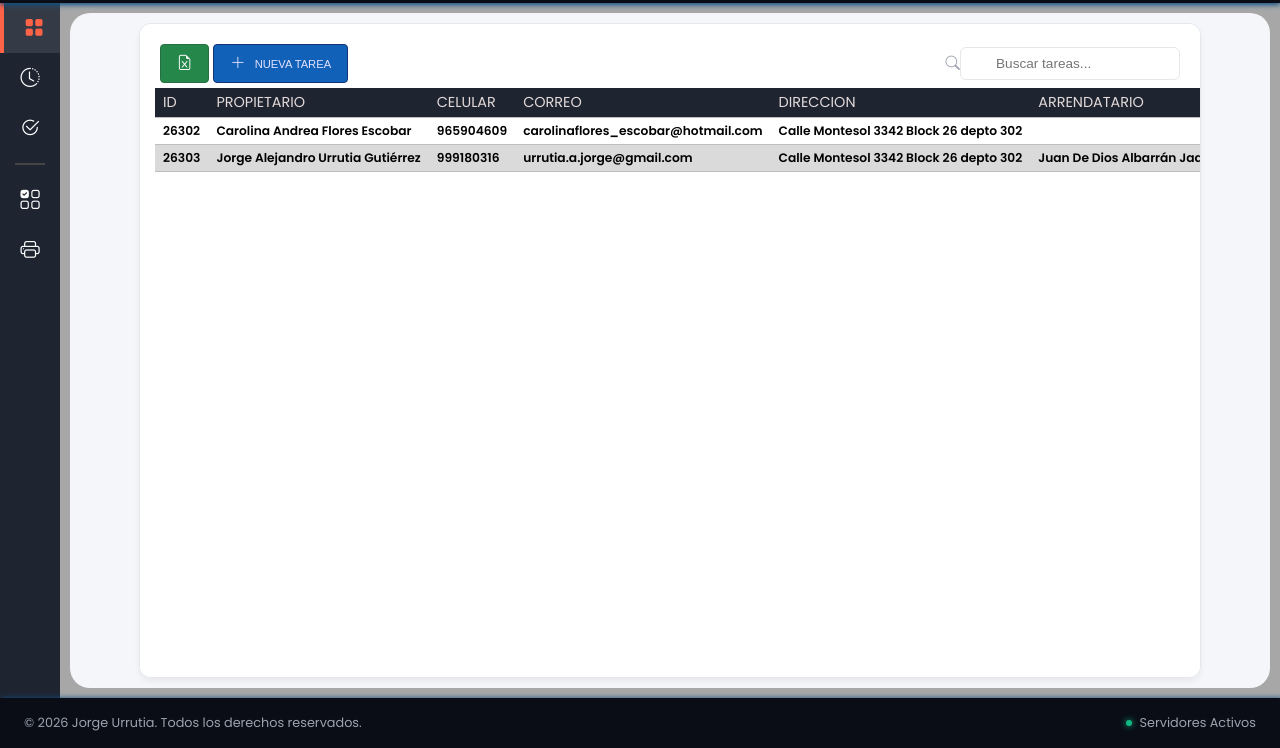
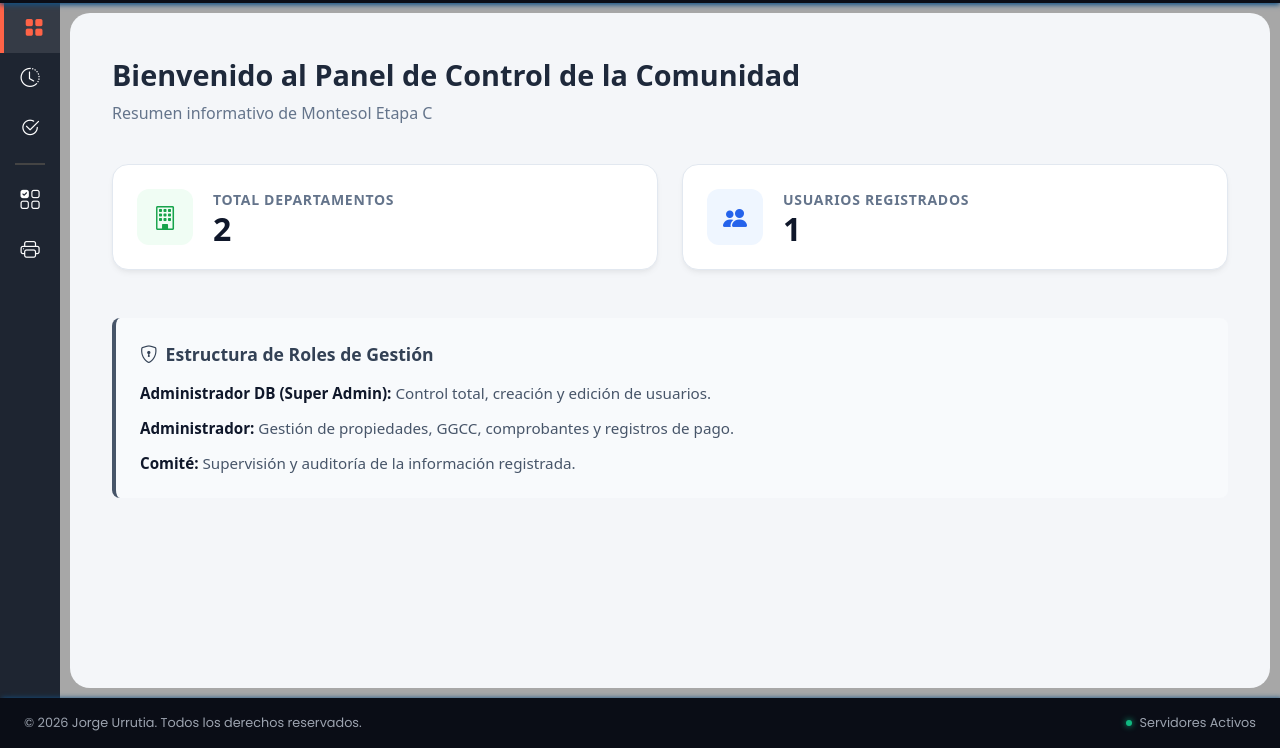
Before and after one commit to JorgeUrrutiaG/Montesol-etapa-c, a plain HTML site: page index.html in a window 1280 px wide. Shown: the part 52-800 px from the top of the page. Drawn offline with nearby package versions, Linux system fonts and the light colour scheme.

Commit message:
Se agrega panel inicial

```diff
--- a/index.html
+++ b/index.html
@@ -16,6 +16,7 @@
     <!-- Si tienes un archivo CSS principal, se conectará aquí abajo -->
     <link rel="stylesheet" href="./modules/dom/css/style.css">
     <link rel="stylesheet" href="./modules/dom/css/tabla.css">
+    <link rel="stylesheet" href="./modules/dom/css/panelPrincipal.css">
 </head>
 
 <body>
--- a/modules/app.js
+++ b/modules/app.js
@@ -2,7 +2,7 @@ import { PropiedadesService } from "./services/propiedades.service.js";
 import { UserDOM } from "./dom/user.dom.js";
 import { UserService } from "./services/user.service.js";
 import { NavigationDOM } from "./dom/navigation.dom.js";
-import { TablaDOM } from "./dom/tabla.dom.js";
+// import { TablaDOM } from "./dom/tabla.dom.js";
 import { SectionsDOM } from "./dom/sections.dom.js"; // <-- Nueva importación
 
 // Importación de layouts HTML planos
@@ -26,7 +26,7 @@ async function iniciarSistema() {
 
         // 3. Inicializar componentes visuales de las secciones
         NavigationDOM.inicializar(SectionsDOM.manejarCambioSeccion);
-        TablaDOM.inicializar();
+        // TablaDOM.inicializar();
 
         // 4. Renderizar la vista inicial del Panel Principal inmediatamente
         SectionsDOM.manejarCambioSeccion("PANEL PRINCIPAL");
--- /dev/null
+++ b/modules/dom/css/panelPrincipal.css
@@ -0,0 +1,135 @@
+/* ==========================================================================
+   PANEL DE CONTROL PRINCIPAL (DASHBOARD)
+   ========================================================================== */
+
+/* Contenedor principal con espaciado fluido */
+.panel-container {
+    padding: 2rem;
+    max-width: 1200px;
+    margin: 0 auto;
+    font-family: system-ui, -apple-system, BlinkMacSystemFont, 'Segoe UI', Roboto, sans-serif;
+}
+
+/* Encabezado de bienvenida animado */
+.panel-welcome {
+    margin-bottom: 2.5rem;
+}
+
+.panel-welcome h2 {
+    font-size: 1.8rem;
+    color: #1e293b; /* Azul grisáceo oscuro */
+    margin: 0 0 0.5rem 0;
+    font-weight: 700;
+}
+
+.panel-welcome p {
+    font-size: 1rem;
+    color: #64748b; /* Gris texto secundario */
+    margin: 0;
+}
+
+/* Grilla adaptable para las Tarjetas Métricas */
+.dashboard-cards {
+    display: grid;
+    grid-template-columns: repeat(auto-fit, minmax(280px, 1fr));
+    gap: 1.5rem;
+    margin-bottom: 3rem;
+}
+
+/* Tarjeta Métrica Individual (Card) */
+.card-metric {
+    background: #ffffff;
+    border: 1px solid #e2e8f0;
+    border-radius: 16px; /* Bordes suaves modernos */
+    padding: 1.5rem;
+    display: flex;
+    align-items: center;
+    gap: 1.25rem;
+    box-shadow: 0 4px 6px -1px rgba(0, 0, 0, 0.05), 0 2px 4px -1px rgba(0, 0, 0, 0.03);
+    transition: transform 0.2s ease, box-shadow 0.2s ease; /* Efecto suave */
+}
+
+/* Efecto al pasar el mouse por encima de la tarjeta */
+.card-metric:hover {
+    transform: translateY(-4px);
+    box-shadow: 0 10px 15px -3px rgba(0, 0, 0, 0.1), 0 4px 6px -2px rgba(0, 0, 0, 0.05);
+    border-color: #cbd5e1;
+}
+
+/* Contenedor del Icono dentro de la tarjeta */
+.card-icon {
+    background-color: #f0fdf4; /* Fondo verde menta pastel suave */
+    color: #16a34a; /* Icono verde */
+    width: 56px;
+    height: 56px;
+    border-radius: 12px;
+    display: flex;
+    align-items: center;
+    justify-content: center;
+    font-size: 1.5rem;
+}
+
+/* Cambiar color para la segunda tarjeta (Usuarios) */
+.dashboard-cards .card-metric:nth-child(2) .card-icon {
+    background-color: #eff6ff; /* Fondo azul pastel */
+    color: #2563eb; /* Icono azul */
+}
+
+/* Textos dentro de la tarjeta */
+.card-info {
+    display: flex;
+    flex-direction: column;
+}
+
+.card-label {
+    font-size: 0.875rem;
+    text-transform: uppercase;
+    letter-spacing: 0.05em;
+    color: #64748b;
+    font-weight: 600;
+    margin-bottom: 0.25rem;
+}
+
+.card-info h3 {
+    font-size: 2rem;
+    color: #0f172a;
+    margin: 0;
+    font-weight: 700;
+    line-height: 1;
+}
+
+/* Contenedor Informativo de Roles */
+.panel-roles-info {
+    background: #f8fafc; /* Fondo gris claro limpio */
+    border-left: 4px solid #475569; /* Borde lateral de acento */
+    border-radius: 8px;
+    padding: 1.5rem;
+}
+
+.panel-roles-info h3 {
+    font-size: 1.1rem;
+    color: #334155;
+    margin: 0 0 1rem 0;
+    display: flex;
+    align-items: center;
+    gap: 0.5rem;
+}
+
+.panel-roles-info ul {
+    list-style: none;
+    padding: 0;
+    margin: 0;
+    display: flex;
+    flex-direction: column;
+    gap: 0.75rem;
+}
+
+.panel-roles-info li {
+    font-size: 0.95rem;
+    color: #475569;
+    line-height: 1.5;
+}
+
+.panel-roles-info li strong {
+    color: #0f172a;
+}
--- /dev/null
+++ b/modules/dom/panel.dom.js
@@ -0,0 +1,28 @@
+import { panelPrincipalHTML } from "../layouts/panel.js";
+
+export const PanelDOM = {
+    _mainContent: null,
+
+    inicializar() {
+        this._mainContent = document.getElementById("main-content");
+    },
+
+    /**
+     * Dibuja las tarjetas informativas del panel de control
+     * @param {number} totalDeptos - Cantidad de propiedades
+     * @param {number} totalUsers - Cantidad de usuarios en el sistema
+     */
+    renderizarPanel(totalDeptos, totalUsers) {
+        if (!this._mainContent) this.inicializar();
+
+        // Inyectamos la estructura base de las tarjetas
+        this._mainContent.innerHTML = panelPrincipalHTML;
+
+        // Poblamos las métricas dinámicamente en las etiquetas del Layout
+        const deptoContador = document.getElementById("total-departamentos");
+        const usuarioContador = document.getElementById("total-usuarios");
+
+        if (deptoContador) deptoContador.innerText = totalDeptos;
+        if (usuarioContador) usuarioContador.innerText = totalUsers;
+    }
+};
--- a/modules/dom/sections.dom.js
+++ b/modules/dom/sections.dom.js
@@ -1,26 +1,31 @@
 import { PropiedadesService } from "../services/propiedades.service.js";
+import { UserService } from "../services/user.service.js"; // Importamos usuarios
 import { TablaDOM } from "./tabla.dom.js";
+import { PanelDOM } from "./panel.dom.js"; // Importamos el nuevo Panel
 
-/**
- * Vista controladora encargada de coordinar qué datos solicitar
- * y qué interfaz renderizar según la sección activa del sistema.
- */
 export const SectionsDOM = {
 
-    /**
-     * Administra el cambio de contenido en el contenedor principal
-     * @param {string} seccion - Nombre de la sección seleccionada
-     */
     manejarCambioSeccion(seccion) {
         const cabeceras = PropiedadesService.obtenerCabeceras();
 
         if (seccion === "PANEL PRINCIPAL") {
+            // 1. Obtenemos las longitudes de los datos simulados de forma dinámica
+            const totalDeptos = PropiedadesService.obtenerTodas().length;
+
+            // Simulación del conteo de usuarios desde tu UserService / Storage
+            let totalUsers = 1;
+            if (typeof UserService !== 'undefined' && UserService.obtenerTotalUsuarios) {
+                totalUsers = UserService.obtenerTotalUsuarios();
+            }
+
+            // 2. Renderizamos el panel con los totales calculados
+            PanelDOM.renderizarPanel(totalDeptos, totalUsers);
+
+        } else if (seccion === "PROPIEDADES DISPONIBLES") {
+            // MUDADO AQUÍ: La tabla ahora se despliega exclusivamente en el menú Propiedades
             const datos = PropiedadesService.obtenerTodas();
             TablaDOM.renderizarTabla(cabeceras, datos);
-        } else if (seccion === "PROPIEDADES DISPONIBLES") {
-            // A futuro conectarás aquí: PropiedadesService.obtenerDisponibles()
-            const datos = PropiedadesService.obtenerTodas();
-            TablaDOM.renderizarTabla(cabeceras, datos);
+
         } else {
             // Secciones estáticas (GGCC, Control de Dinero, Reportes)
             TablaDOM.mostrarMensajeEstatico(seccion);
--- a/modules/services/user.service.js
+++ b/modules/services/user.service.js
@@ -1,14 +1,20 @@
 import { Storage } from "../../storage/storage.js";
 
-let usuario=null;
+let usuario = null;
 
 export const UserService = {
-    obtenerPorEmail(email){
-        usuario= Storage.obtenerUsuarioRegistrado(email);
+    obtenerPorEmail(email) {
+        usuario = Storage.obtenerUsuarioRegistrado(email);
     },
 
-    getUsuario(){
+    getUsuario() {
         return usuario;
+    },
+    // Dentro del objeto UserService en user.service.js:
+    obtenerTotalUsuarios() {
+        // Llama al Storage para contar cuántos elementos hay en tu arreglo privado 'usuarios'
+        return Storage.obtenerTodosLosUsuarios ? Storage.obtenerTodosLosUsuarios().length : 1;
     }
 
+
 }
--- a/modules/storage/storage.js
+++ b/modules/storage/storage.js
@@ -10,5 +10,11 @@ export const prop = {
         return Object.keys(propiedades[0]).map(element => {
             return element.toUpperCase();
         });
+    },
+    // Dentro del objeto UserService en user.service.js:
+    obtenerTotalUsuarios() {
+        // Llama al Storage para contar cuántos elementos hay en tu arreglo privado 'usuarios'
+        return Storage.obtenerTodosLosUsuarios ? Storage.obtenerTodosLosUsuarios().length : 1;
     }
+
 }
```
